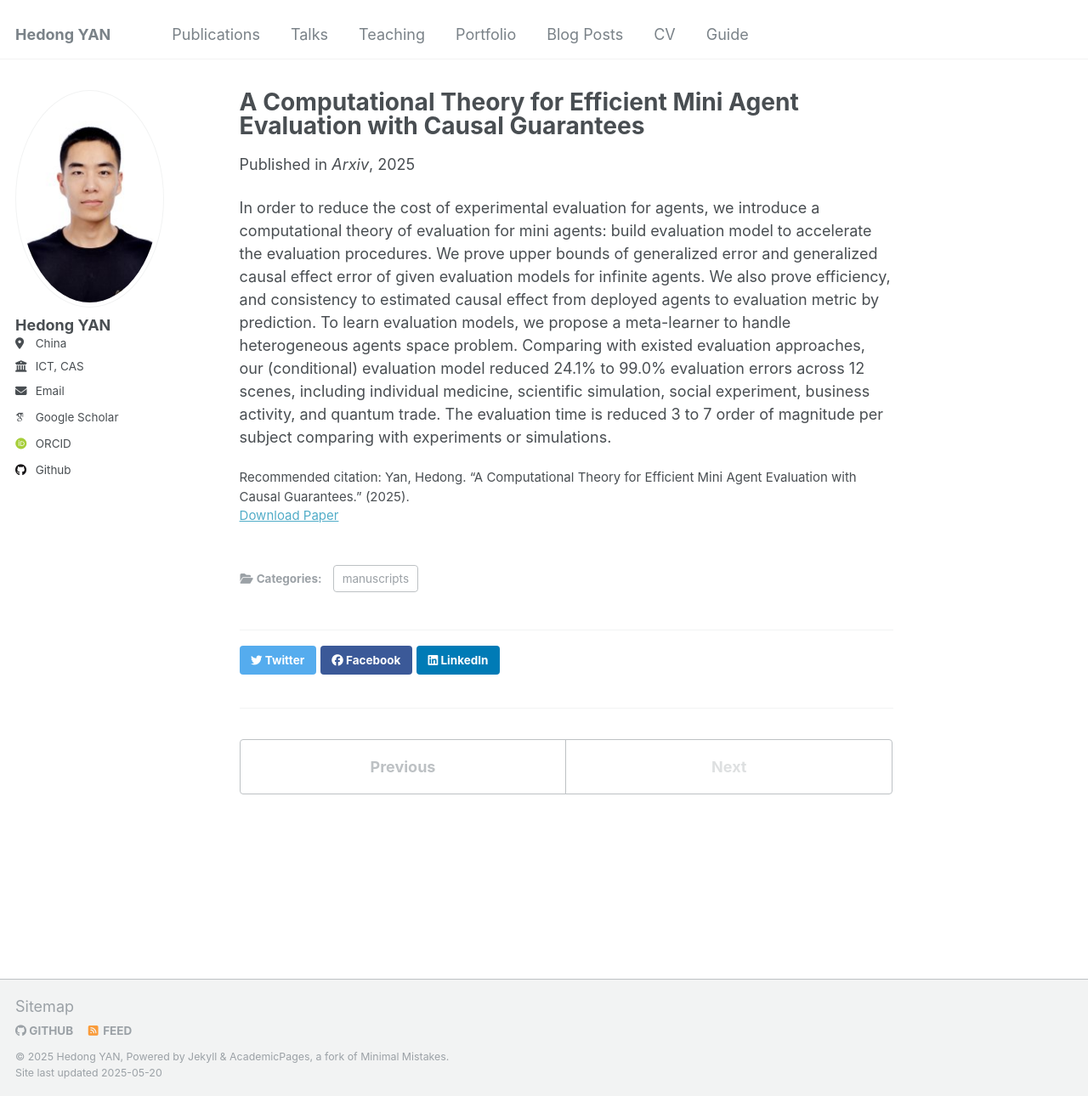
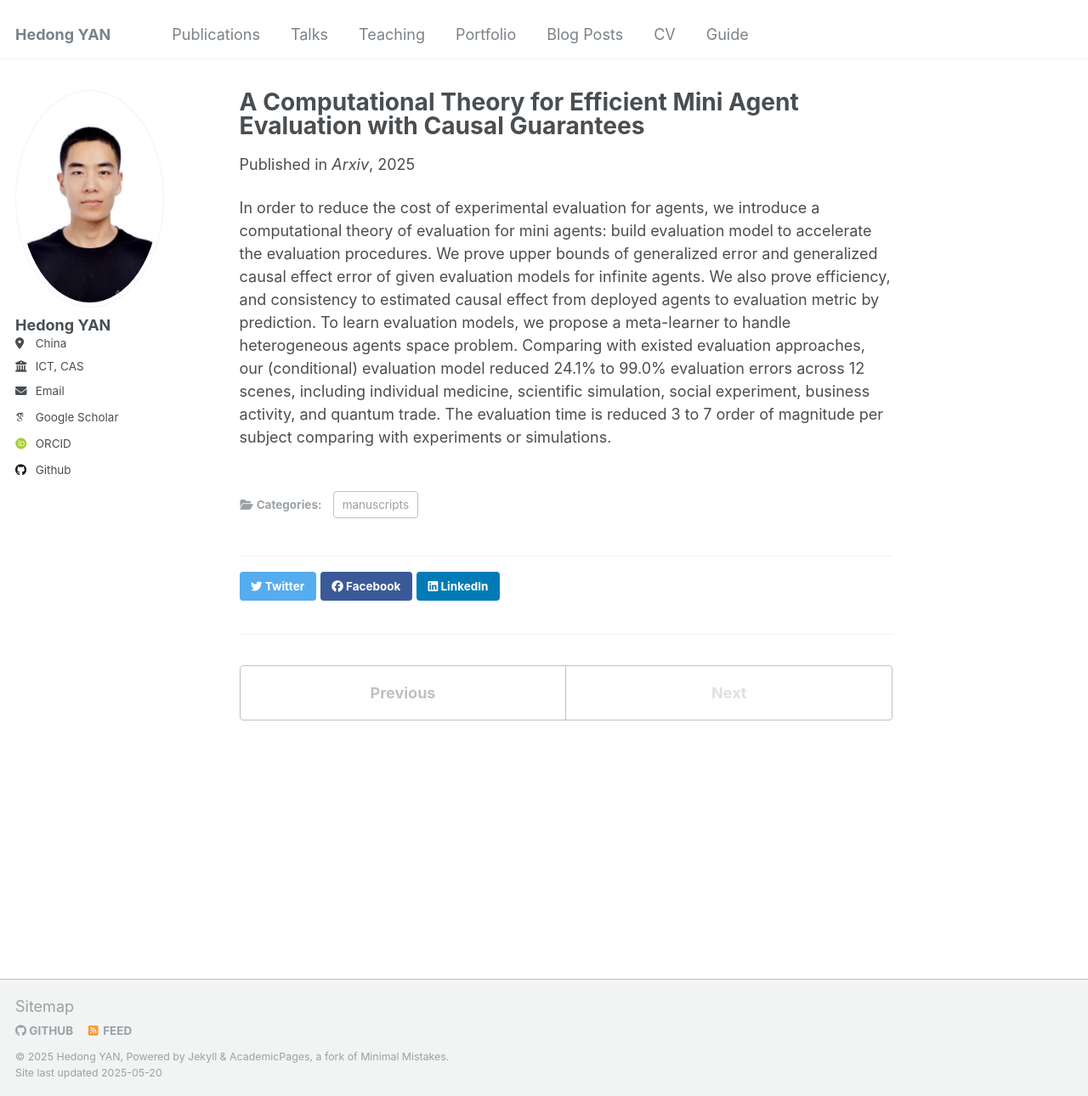
Before and after one commit to hedongyan/hedongyan.github.io, a Jekyll site: the page built from _publications/2025-05-15-A Computational Theory for Efficient Mini Agent Evaluation with Causal Guarantees.md, in a window 1280 px wide and 1290 px high. Shown: the whole window at 85% size. Built offline with Jekyll 4.4.1, drawn with Linux system fonts in a browser that asks for light colours; some web fonts are replaced; some of the changed lines change nothing that is shown.

Commit message:
Update 2025-05-15-A Computational Theory for Efficient Mini Agent Evaluation with Causal Guarantees.md

```diff
--- a/_publications/2025-05-15-A Computational Theory for Efficient Mini Agent Evaluation with Causal Guarantees.md
+++ b/_publications/2025-05-15-A Computational Theory for Efficient Mini Agent Evaluation with Causal Guarantees.md
@@ -8,7 +8,7 @@
 venue: 'Arxiv'
 # slidesurl: 'https://arxiv.org/abs/2503.21138'
 paperurl: 'https://arxiv.org/abs/2503.21138'
-citation: 'Yan, Hedong. “A Computational Theory for Efficient Mini Agent Evaluation with Causal Guarantees.” (2025).'
+# citation: 'Yan, Hedong. “A Computational Theory for Efficient Mini Agent Evaluation with Causal Guarantees.” (2025).'
 ---
 
 In order to reduce the cost of experimental evaluation for agents, we introduce a computational theory of evaluation for mini agents: build evaluation model to accelerate the evaluation procedures. We prove upper bounds of generalized error and generalized causal effect error of given evaluation models for infinite agents. We also prove efficiency, and consistency to estimated causal effect from deployed agents to evaluation metric by prediction. To learn evaluation models, we propose a meta-learner to handle heterogeneous agents space problem. Comparing with existed evaluation approaches, our (conditional) evaluation model reduced 24.1% to 99.0% evaluation errors across 12 scenes, including individual medicine, scientific simulation, social experiment, business activity, and quantum trade. The evaluation time is reduced 3 to 7 order of magnitude per subject comparing with experiments or simulations.
```
